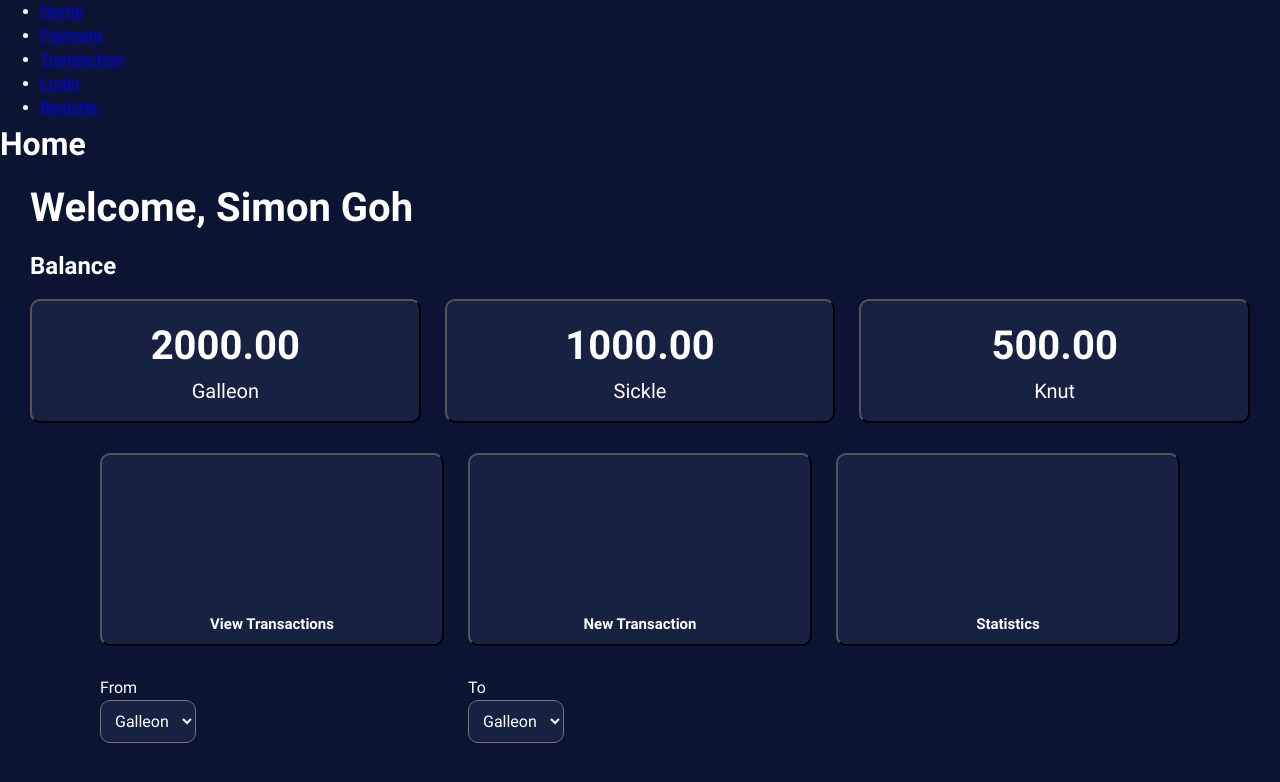
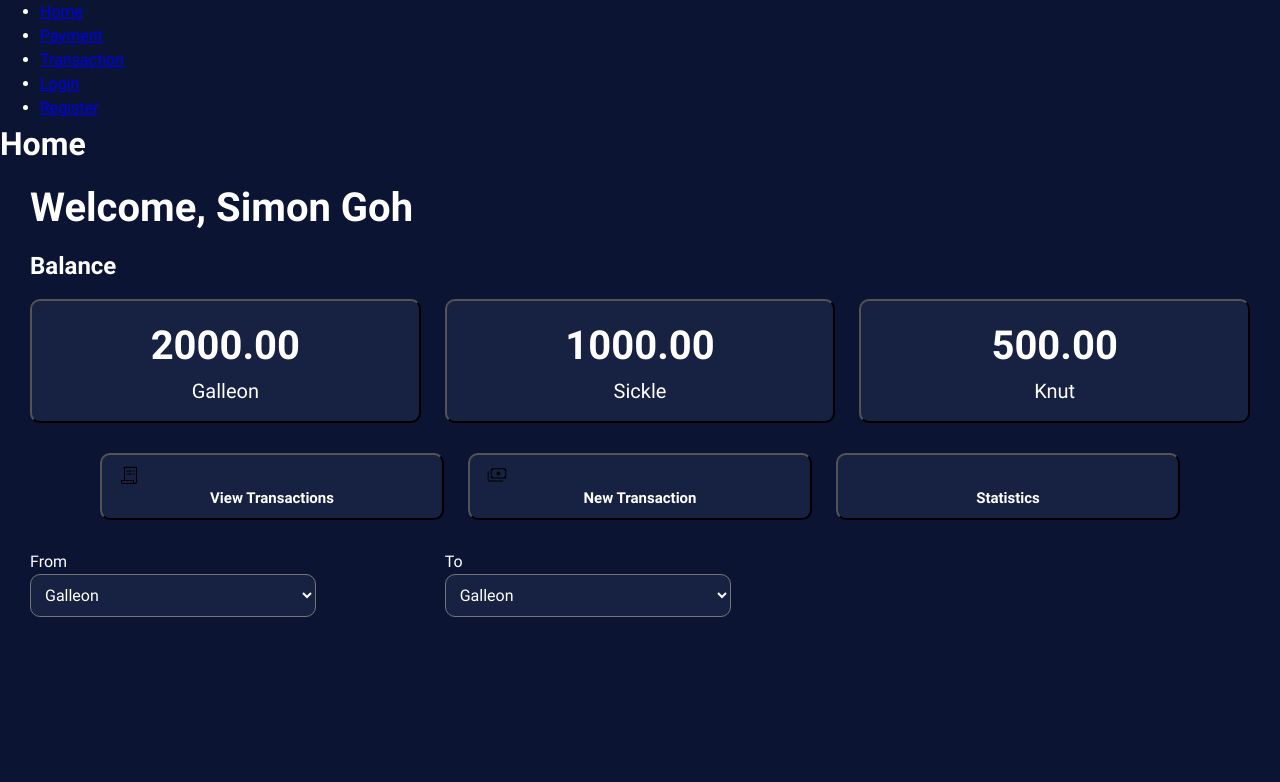
Before and after one commit to BuzzOffer/E-Gringotts-Frontend, a React (Vite) app: page / in a window 1280 px wide. Shown: the top 782 px of the page. Built offline with nearby package versions, Linux system fonts and the light colour scheme.

Commit message:
Changed some styling for currency converter menus and added icons to nav buttons

```diff
--- a/src/pages/Home/home.css
+++ b/src/pages/Home/home.css
@@ -14,7 +14,6 @@
 #currencyLabel {
     font-size: 20px;
     font-weight: 400;
-    /* padding-bottom: 5px; */
 }
 #amountLabel {
     font-size: 40px;
@@ -50,6 +49,7 @@
     color: #FFFFFF;
     font-size: 1rem;
     padding: 10px;
+    padding-right: 200px;
     border-radius: 10px;
 
     justify-items: stretch;
@@ -79,5 +79,5 @@
     display: grid;
     grid-template-columns: repeat(3, 1fr);
     gap: 1.5rem;
-    margin: 30px 100px;
+    margin: 15px 30px;
 }
--- a/src/pages/Home/navbuttons.jsx
+++ b/src/pages/Home/navbuttons.jsx
@@ -1,7 +1,7 @@
 const features = [
-    {src: "", label: "View Transactions"},
-    {src: "", label: "New Transaction"},
-    {src: "", label: "Statistics"},
+    {d: "M240-120q-33.846 0-56.923-23.077Q160-166.154 160-199.638V-280h120v-544.616l50.769 35.385 52.308-35.385 52.308 35.385 52.307-35.385L540-789.231l52.308-35.385 52.307 35.385 52.308-35.385 52.308 35.385L800-824.616V-200q0 33.846-23.077 56.923Q753.846-120 720-120H240Zm480-40q17 0 28.5-11.5T760-200v-560H320v480h360v80q0 17 11.5 28.5T720-160ZM375.385-620v-40h213.846v40H375.385Zm0 120v-40h213.846v40H375.385Zm300-109.231q-12.385 0-21.577-9.192-9.193-9.192-9.193-21.577 0-12.385 9.193-21.577 9.192-9.192 21.577-9.192 12.384 0 21.577 9.192 9.192 9.192 9.192 21.577 0 12.385-9.192 21.577-9.193 9.192-21.577 9.192Zm0 120q-12.385 0-21.577-9.192-9.193-9.192-9.193-21.577 0-12.385 9.193-21.577 9.192-9.192 21.577-9.192 12.384 0 21.577 9.192 9.192 9.192 9.192 21.577 0 12.385-9.192 21.577-9.193 9.192-21.577 9.192ZM240-160h400v-80H200v40q0 17 11.5 28.5T240-160Zm-40 0v-80 80Z", label: "View Transactions"},
+    {d: "M540-463.077q-33.846 0-56.923-23.077Q460-509.231 460-543.077q0-33.846 23.077-56.923 23.077-23.077 56.923-23.077 33.846 0 56.923 23.077Q620-576.923 620-543.077q0 33.846-23.077 56.923-23.077 23.077-56.923 23.077ZM292.308-335.385q-26.654 0-45.635-18.98-18.981-18.981-18.981-45.635v-286.154q0-26.654 18.981-45.635 18.981-18.981 45.635-18.981h495.385q26.653 0 45.634 18.981t18.981 45.635V-400q0 26.654-18.981 45.635-18.981 18.98-45.634 18.98H292.308Zm40-40h415.384q0-26.846 18.981-45.731Q785.654-440 812.308-440v-206.154q-26.846 0-45.731-18.981-18.885-18.98-18.885-45.634H332.308q0 26.846-18.981 45.731-18.981 18.884-45.635 18.884V-440q26.847 0 45.731 18.981 18.885 18.98 18.885 45.634Zm401.539 160.001h-561.54q-26.654 0-45.634-18.981-18.981-18.981-18.981-45.635v-352.308h40V-280q0 9.231 7.692 16.923 7.693 7.692 16.923 7.692h561.54v40.001ZM292.308-375.385h-24.616v-335.384h24.616q-10 0-17.308 7.307-7.308 7.308-7.308 17.308V-400q0 10 7.308 17.308 7.308 7.307 17.308 7.307Z", label: "New Transaction"},
+    {d: "", label: "Statistics"},
 ]
 
 function Navbuttons() {
@@ -9,7 +9,9 @@ function Navbuttons() {
         <div className="navButtons">
             {features.map((item) => (
                 <button id="navbutton" key={item.label}>
-                    <svg></svg>
+                    <svg xmlns="http://www.w3.org/2000/svg" height="24" viewBox="0 -960 960 960" width="24">
+                        <path d={item.d}/>
+                    </svg>
                     <h3 id="navLabel">{item.label}</h3>
                 </button>
             ))}
```
